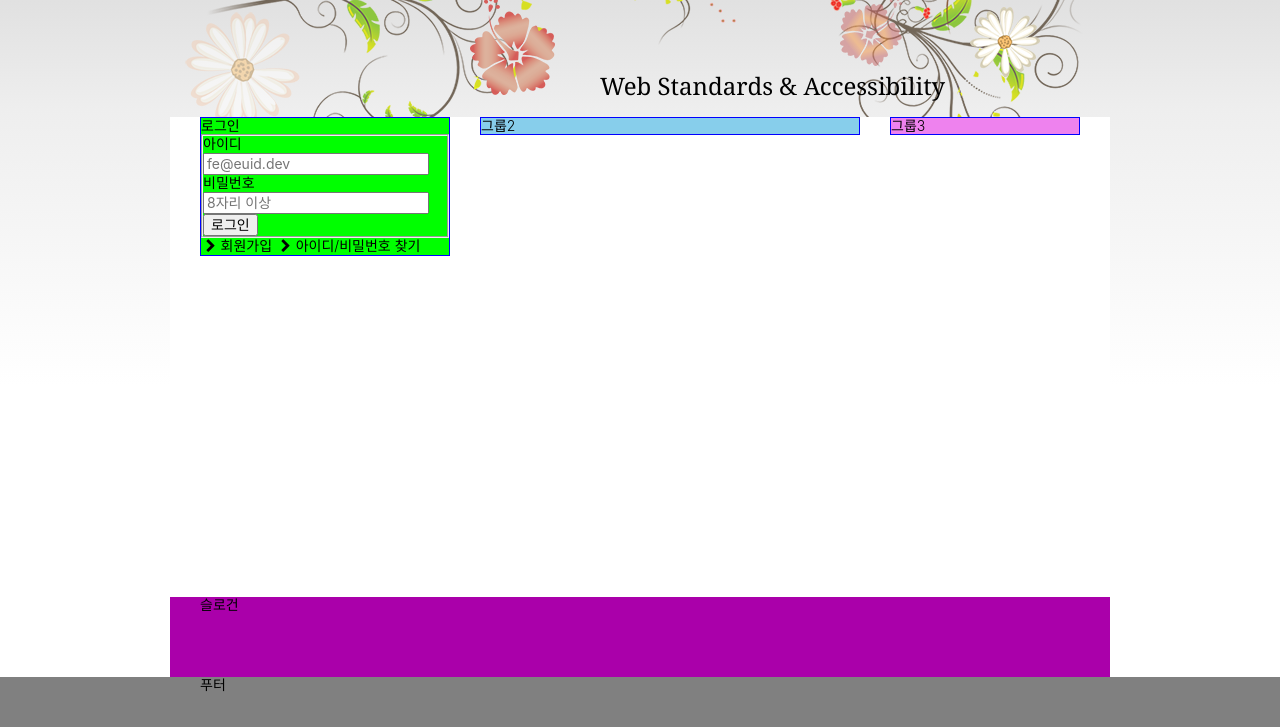
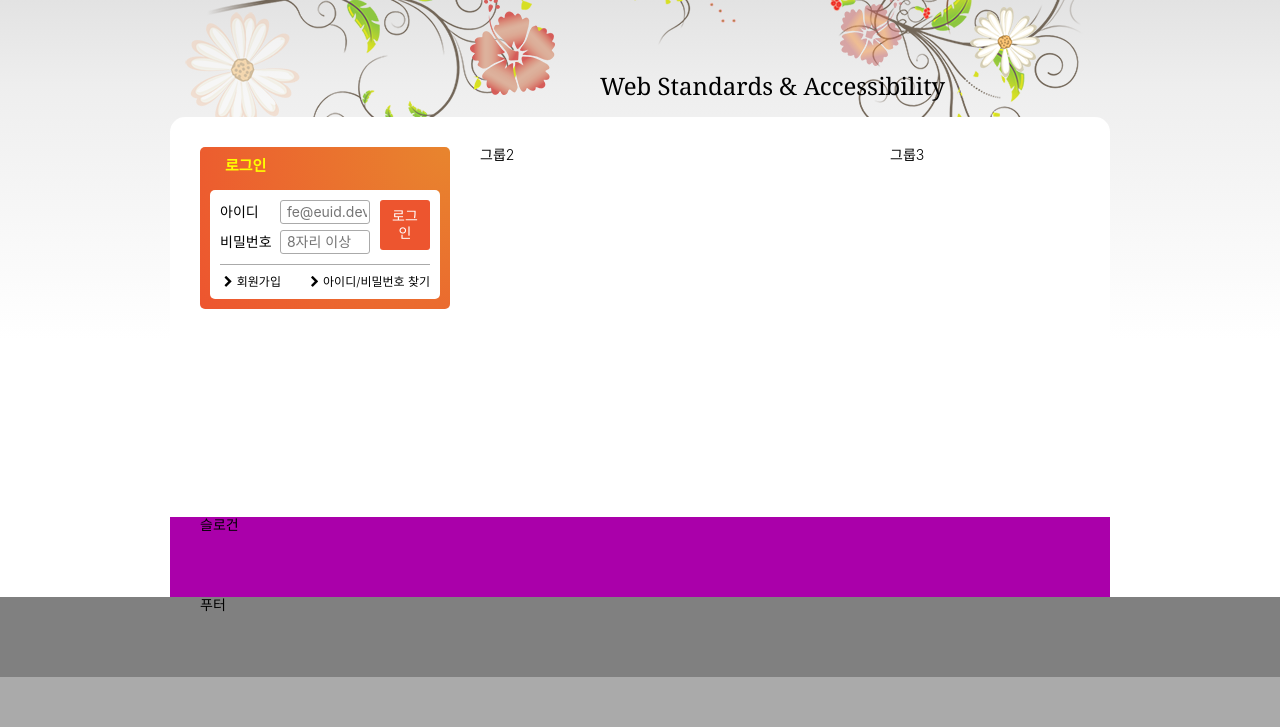
Before and after one commit to ehwaman/webcafe, a plain HTML site: page index.html in a window 1280 px wide. Shown: the part 169-896 px from the top of the page. After the commit the page ends 846 px from the top, so only its background shows below. Drawn offline with nearby package versions, Linux system fonts and the light colour scheme; a web font is replaced by a local one.

Commit message:
로그인 완성

```diff
--- a/styles/main.css
+++ b/styles/main.css
@@ -16,6 +16,8 @@
 
   --orange100: #e8852e;
   --orange200: #ed552f;
+
+  --yellow: #ff0;
 
   --container-size: 940px;
   --spacing-lg: 30px;
@@ -59,6 +61,11 @@ body {
 a{
   color: inherit; /* 상속 */
   text-decoration: none;
+}
+
+/* 테두리 초기화 */
+fieldset{
+  border: 0 none;
 }
 
 /* 레이아웃 */
@@ -327,33 +334,132 @@ a{
 
 /* 메인콘텐츠 */
 .main{
-  height: 60vh;
+  min-height: 400px;
   background-color: var(--white);
   width: var(--container-size);
   margin: 0 auto;
   display: flow-root;
-  padding: 0 15px;
+  padding: 30px 15px;
+  border-radius: 15px 15px 0 0;
 }
 
 .group{
   float: left;
   margin: 0 15px;
-  border: 1px solid blue;
   /* padding: 1em; */
 }
 
 .group1{
-  background-color: lime;
   width: 250px;
 }
 .group2{
-  background-color: skyblue;
   width: 380px;
 }
 .group3{
-  background-color: violet;
   width: 190px;
 }
+
+/* 로그인 */
+.login{
+  padding: 10px;
+  border-radius: 5px;
+  background: var(--orange200) radial-gradient(circle at right top, var(--orange100), var(--orange200));
+
+  .login-title{
+    color: var(--yellow);
+    font-size: 1.5rem;
+    font-weight: 700;
+    text-indent: 1em;
+    margin-bottom: 15px;
+  }
+
+  /* .user-email{
+    display: flex;
+    flex-flow: row nowrap;
+    margin-bottom: 5px;
+
+    #userEmail{
+      width: 100px;
+    }
+  }
+
+  .user-pw{
+    display: flex;
+    flex-flow: row nowrap;
+
+    #userPw{
+      width: 100px;
+    }
+
+  } */
+
+  /* .login-button{
+    background-color: var(--orange200);
+    content: "";
+    position: absolute;
+    width: 50px;
+    height: 50px;
+    top: 2;
+    left: 500;
+
+  } */
+
+  .login-form{
+    background-color: var(--white);
+    border-radius: 5px 5px 0 0;
+    padding: 10px 10px 0 10px;
+  }
+
+  fieldset{
+    position: relative;
+    border-bottom: 1px solid var(--gray300);
+
+    display: flex;
+    flex-flow: column nowrap;
+    row-gap: 6px;
+    padding-bottom: 10px;
+  }
+
+  /* div{
+    margin-bottom: 6px;
+  } */
+
+  label{
+    display: inline-block;
+    width: 4em;
+  }
+
+  input{
+    width: 90px;
+    border: 1px solid var(--gray300);
+    border-radius: 3px;
+    padding: 2px 2px 2px 6px;
+    height: 24px;
+  }
+
+  button{
+    position: absolute;
+    top: 0;
+    right: 0;
+    color: var(--white);
+    background-color: var(--orange200);
+    width: 50px;
+    height: 50px;
+    border: 0 none;
+    border-radius: 3px;
+  }
+
+  .sign{
+    background-color: var(--white);
+    border-radius: 0 0 5px 5px;
+    padding: 10px 10px 10px 10px;
+    display: flex;
+    flex-flow: row nowrap;
+    justify-content: space-between;
+    font-size: 1.2rem;
+  }
+}
+
 
 /* 슬로건 */
 .slogan{
```
